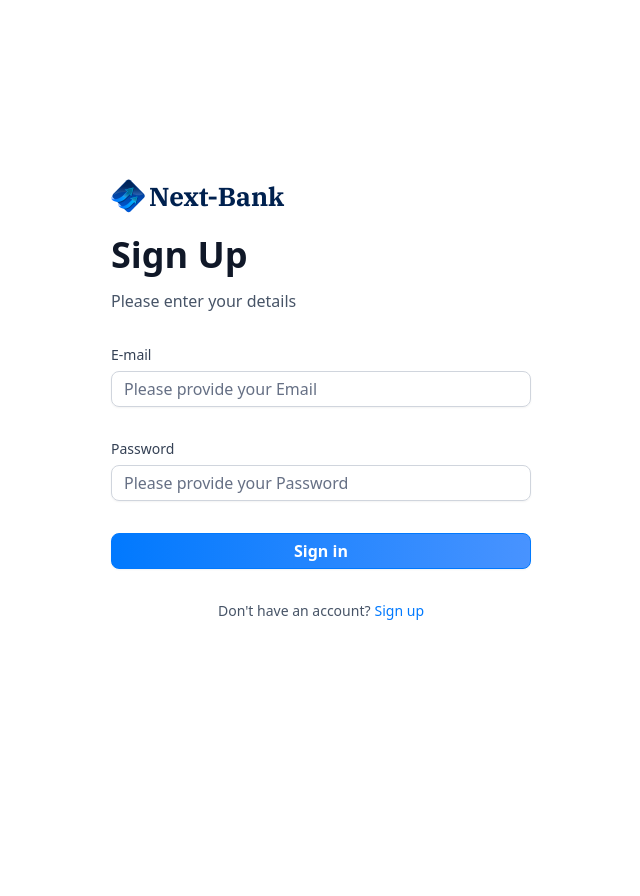
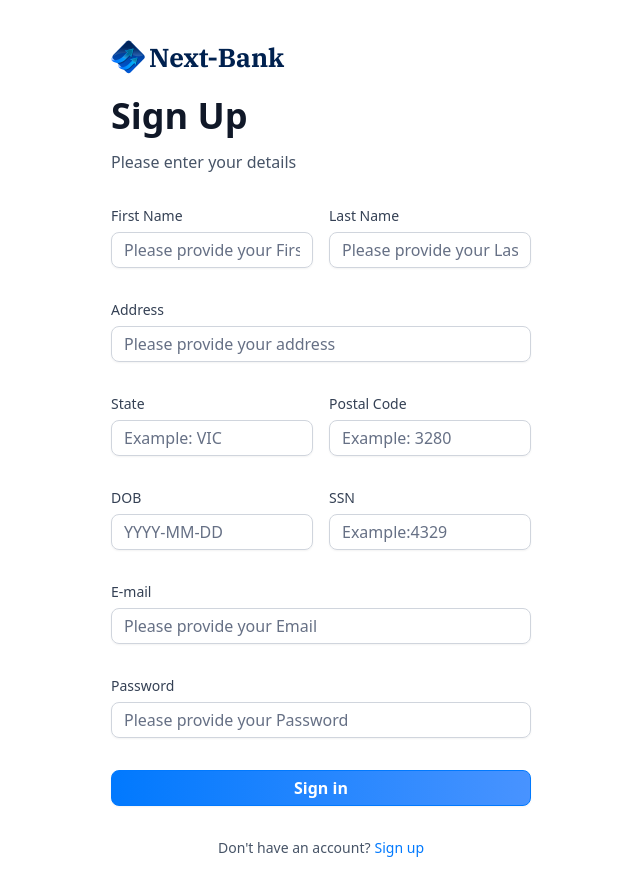
Before and after one commit to SandyHeka/banking_web_app, a Next.js app: page /sign-up in a window 1280 px wide. Shown: the whole page, without its empty margins (319-959 px from the left). Before the commit the page ends 800 px from the top, so only its background shows below. Built offline with nearby package versions, Linux system fonts and the light colour scheme.

Commit message:
sign-up page with zod validation compllete

```diff
--- a/app/(auth)/sign-in/page.tsx
+++ b/app/(auth)/sign-in/page.tsx
@@ -1,7 +1,7 @@
 import AuthForm from "@/components/AuthForm";
 import React from "react";
 
-export default function page() {
+export default function SignIn() {
   return (
     <section className="flex-center size-full max-sm:px-6">
       <AuthForm type="sign-in" />
--- a/app/(auth)/sign-up/page.tsx
+++ b/app/(auth)/sign-up/page.tsx
@@ -1,7 +1,7 @@
 import AuthForm from "@/components/AuthForm";
 import React from "react";
 
-export default function page() {
+export default function SignUp() {
   return (
     <section className="flex-center size-full max-sm:px-6">
       <AuthForm type="sign-up" />
--- a/components/AuthForm.tsx
+++ b/components/AuthForm.tsx
@@ -15,14 +15,15 @@
 export default function AuthForm({ type }: { type: string }) {
   const [user, setUser] = useState(null);
   const [isLoading, setIsLoading] = useState(false);
-  const form = useForm<z.infer<typeof authFormSchema>>({
-    resolver: zodResolver(authFormSchema),
+  const formSchema = authFormSchema(type);
+  const form = useForm<z.infer<typeof formSchema>>({
+    resolver: zodResolver(formSchema),
     defaultValues: {
       email: "",
       password: "",
     },
   });
-  function onSubmit(values: z.infer<typeof authFormSchema>) {
+  function onSubmit(values: z.infer<typeof formSchema>) {
     // Do something with the form values.
     // ✅ This will be type-safe and validated.
     setIsLoading(true);
@@ -55,6 +56,71 @@
         <>
           <Form {...form}>
             <form onSubmit={form.handleSubmit(onSubmit)} className="space-y-8">
+              {type === "sign-up" && (
+                <>
+                  <div className="flex gap-4">
+                    <div className="w-full">
+                      <CustomInput
+                        control={form.control}
+                        label="First Name"
+                        name="firstName"
+                        placeholder="Please provide your First Name"
+                      />
+                    </div>
+                    <div className="w-full">
+                      <CustomInput
+                        control={form.control}
+                        label="Last Name"
+                        name="lastName"
+                        placeholder="Please provide your Last Name"
+                      />
+                    </div>
+                  </div>
+
+                  <CustomInput
+                    control={form.control}
+                    label="Address"
+                    name="address1"
+                    placeholder="Please provide your address"
+                  />
+                  <div className="flex gap-4">
+                    <div className="w-full">
+                      <CustomInput
+                        control={form.control}
+                        label="State"
+                        name="state"
+                        placeholder="Example: VIC"
+                      />
+                    </div>
+                    <div className="w-full">
+                      <CustomInput
+                        control={form.control}
+                        label="Postal Code"
+                        name="postalCode"
+                        placeholder="Example: 3280"
+                      />
+                    </div>
+                  </div>
+                  <div className="flex gap-4 ">
+                    <div className="w-full">
+                      <CustomInput
+                        control={form.control}
+                        label="DOB"
+                        name="dateOfBirth"
+                        placeholder="YYYY-MM-DD"
+                      />
+                    </div>
+                    <div className="w-full">
+                      <CustomInput
+                        control={form.control}
+                        label="SSN"
+                        name="ssn"
+                        placeholder="Example:4329"
+                      />
+                    </div>
+                  </div>
+                </>
+              )}
               <CustomInput
                 control={form.control}
                 label="E-mail"
--- a/components/CustomInput.tsx
+++ b/components/CustomInput.tsx
@@ -4,9 +4,11 @@
 import { Control, FieldPath } from "react-hook-form";
 import { authFormSchema } from "@/lib/utils";
 import { z } from "zod";
+
+const formSchema = authFormSchema("sign-up");
 interface CustomInput {
-  control: Control<z.infer<typeof authFormSchema>>;
-  name: FieldPath<z.infer<typeof authFormSchema>>;
+  control: Control<z.infer<typeof formSchema>>;
+  name: FieldPath<z.infer<typeof formSchema>>;
   label: string;
   placeholder: string;
 }
@@ -27,7 +29,7 @@
             <FormControl>
               <Input
                 placeholder={placeholder}
-                className="input-class"
+                className="input-class "
                 type={name === "password" ? "password" : "text"}
                 {...field}
               />
--- a/lib/utils.ts
+++ b/lib/utils.ts
@@ -194,7 +194,18 @@
 
   return date > twoDaysAgo ? "Processing" : "Success";
 };
-export const authFormSchema = z.object({
-  email: z.string().email(),
-  password: z.string().min(8),
-});
+export const authFormSchema = (type: string) =>
+  z.object({
+    firstName: type === "sign-in" ? z.string().optional() : z.string().min(3),
+    lastName: type === "sign-in" ? z.string().optional() : z.string().min(3),
+    address1: type === "sign-in" ? z.string().optional() : z.string().max(50),
+    state:
+      type === "sign-in" ? z.string().optional() : z.string().min(2).max(3),
+    postalCode:
+      type === "sign-in" ? z.string().optional() : z.string().min(3).max(6),
+    dateOfBirth: type === "sign-in" ? z.string().optional() : z.string().min(3),
+    ssn: type === "sign-in" ? z.string().optional() : z.string().min(3),
+
+    email: z.string().email(),
+    password: z.string().min(8),
+  });
```
